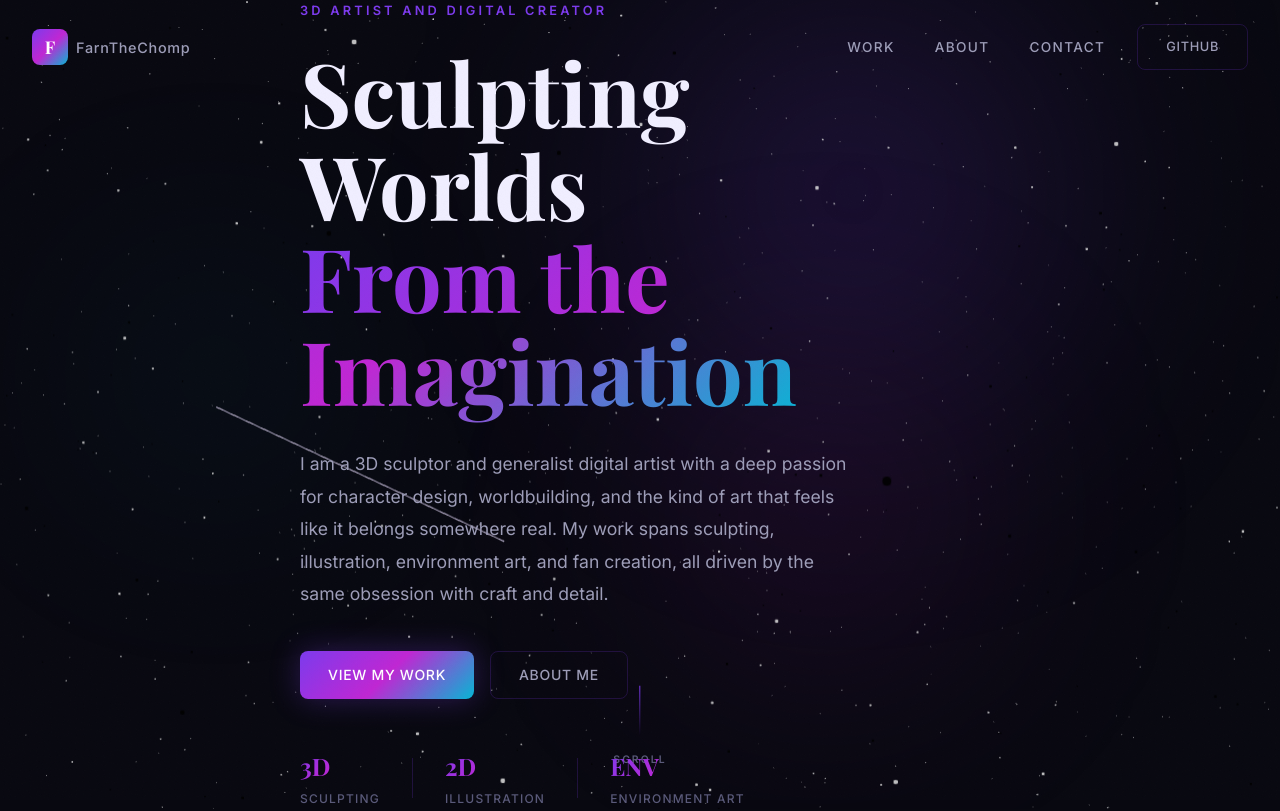
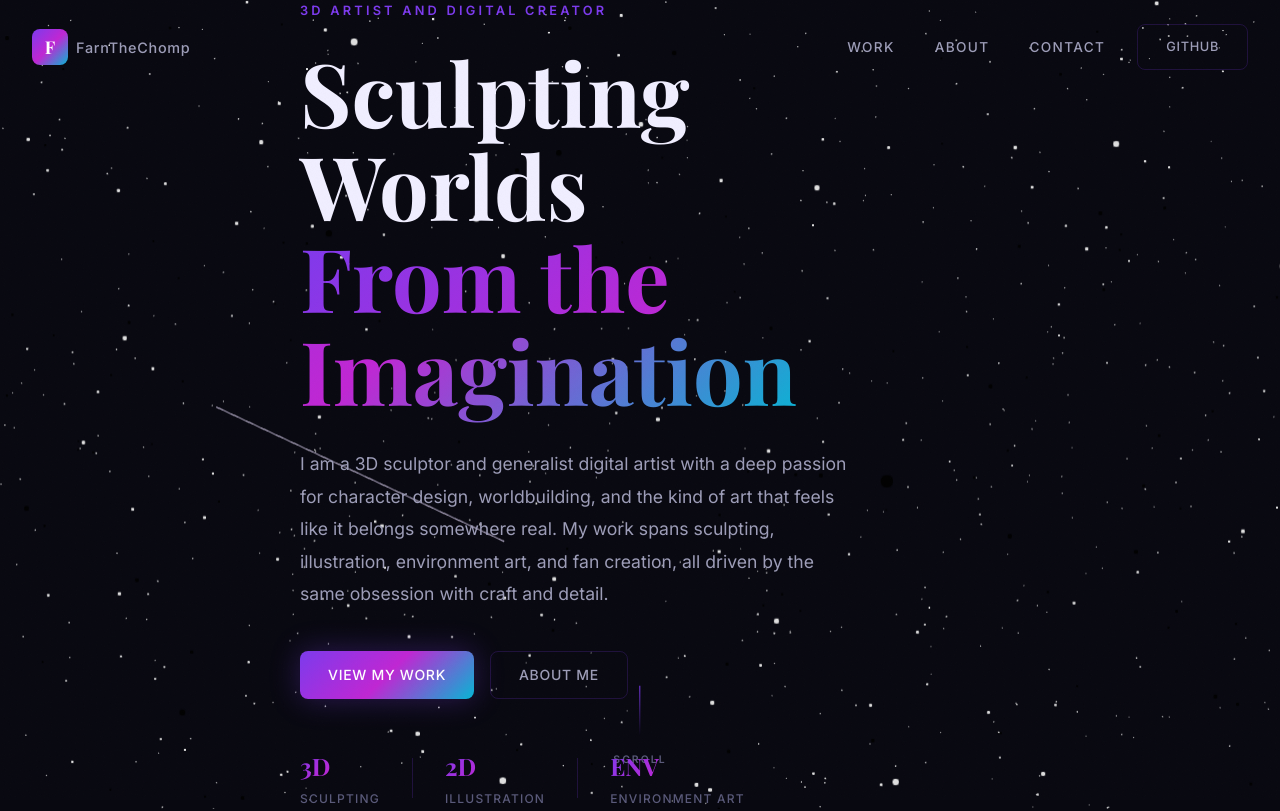
Before and after one commit to FarnTheChomp/FarnTheChomp.github.io, a React (Vite) app: page / in a window 1280 px wide. Shown: the top 811 px of the page. Built offline with nearby package versions, Linux system fonts and the light colour scheme; a web font is replaced by a local one.

Commit message:
Replace haze with enhanced rotating stars

```diff
--- a/src/components/ThreeScene.jsx
+++ b/src/components/ThreeScene.jsx
@@ -29,10 +29,10 @@ function StarField() {
             <PointMaterial
                 transparent
                 color="#ffffff"
-                size={0.035}
+                size={0.05}
                 sizeAttenuation
                 depthWrite={false}
-                opacity={0.85}
+                opacity={1}
             />
         </Points>
     );
@@ -75,10 +75,10 @@ function ColoredStars() {
             <PointMaterial
                 transparent
                 vertexColors
-                size={0.06}
+                size={0.08}
                 sizeAttenuation
                 depthWrite={false}
-                opacity={0.9}
+                opacity={1}
             />
         </Points>
     );
--- a/src/sections/Hero.css
+++ b/src/sections/Hero.css
@@ -6,41 +6,7 @@
     overflow: hidden;
 }
 
-/* Gradient blobs */
-.hero__gradient {
-    position: absolute;
-    border-radius: 50%;
-    filter: blur(120px);
-    pointer-events: none;
-}
-
-.hero__gradient:nth-child(1) {
-    width: 600px;
-    height: 600px;
-    background: radial-gradient(circle, rgba(124, 58, 237, 0.25) 0%, transparent 70%);
-    top: -100px;
-    right: 10%;
-    animation: float 8s ease-in-out infinite;
-}
-
-.hero__gradient--2 {
-    width: 400px;
-    height: 400px;
-    background: radial-gradient(circle, rgba(192, 38, 211, 0.2) 0%, transparent 70%);
-    bottom: 10%;
-    right: 20%;
-    animation: float 10s ease-in-out infinite reverse;
-}
-
-.hero__gradient--3 {
-    width: 300px;
-    height: 300px;
-    background: radial-gradient(circle, rgba(6, 182, 212, 0.12) 0%, transparent 70%);
-    top: 30%;
-    left: 5%;
-    animation: float 12s ease-in-out infinite;
-}
-
+/* Canvas background */
 .hero__canvas {
     position: absolute;
     inset: 0;
--- a/src/sections/Hero.jsx
+++ b/src/sections/Hero.jsx
@@ -17,11 +17,6 @@ const itemVariants = {
 export default function Hero() {
     return (
         <section id="hero" className="hero">
-            {/* Gradient background */}
-            <div className="hero__gradient" />
-            <div className="hero__gradient hero__gradient--2" />
-            <div className="hero__gradient hero__gradient--3" />
-
             {/* Three.js canvas */}
             <div className="hero__canvas">
                 <ThreeScene />
```
